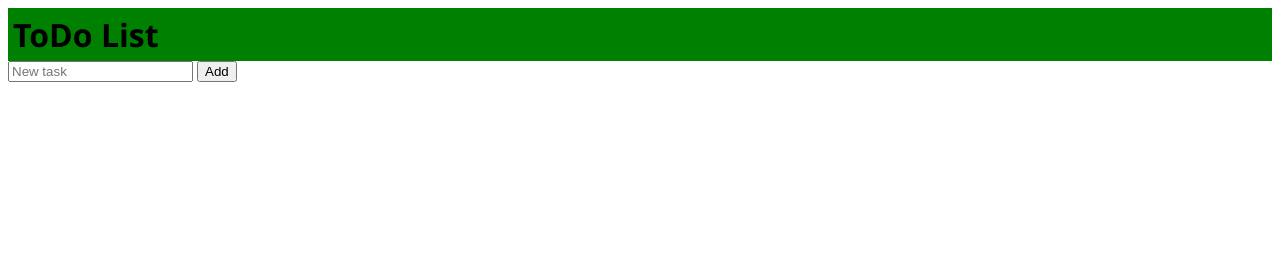
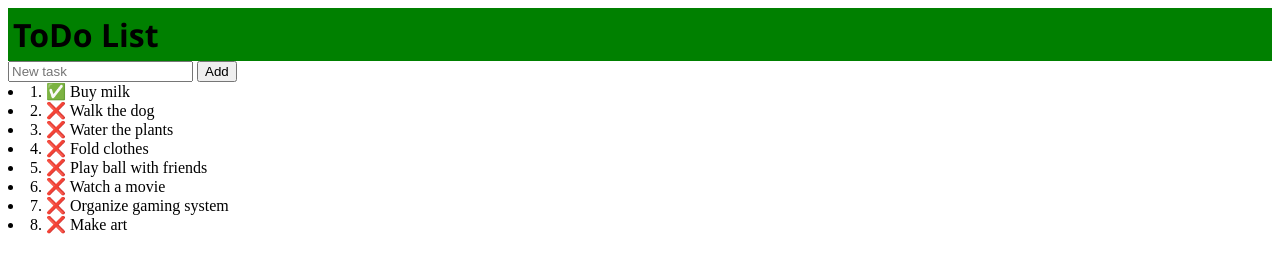
Before and after one commit to Pka-Miles48/ToDo-List, a plain HTML site: page index.html in a window 1280 px wide. Drawn offline with Linux system fonts and the light colour scheme.

Commit message:
Updated div for HTML

```diff
--- a/index.html
+++ b/index.html
@@ -24,7 +24,7 @@ h1 {
     <h1>ToDo List</h1>
     <input id="todoInput" type="text" placeholder="New task">
     <button onclick="newElement()" class="addBtn">Add</button>
-    <ul id="todoList"></ul>
+    <div id="myUL"></div>
 
     <script src="list.js"></script>
 </body>
--- a/list.js
+++ b/list.js
@@ -20,9 +20,13 @@ class ToDoList {
     }
 
     displayToDos() {
+        const ul = document.getElementById("myUL");
+        ul.innerHTML = ''; // Clear the list before displaying items
         this.toDoItems.forEach((toDo, index) => {
             const status = toDo.isComplete ? '✅' : '❌';
-            console.log(`${index + 1}. ${status} ${toDo.text}`);
+            const li = document.createElement("li");
+            li.textContent = `${index + 1}. ${status} ${toDo.text}`;
+            ul.appendChild(li);
         });
     }
 }
@@ -52,4 +56,5 @@ function newElement() {
     var inputValue = document.getElementById("myInput").value;
     myToDoList.addToDo(inputValue);
     myToDoList.displayToDos();
+    document.getElementById("myInput").value = ""; // Clear the input field
 }
```
